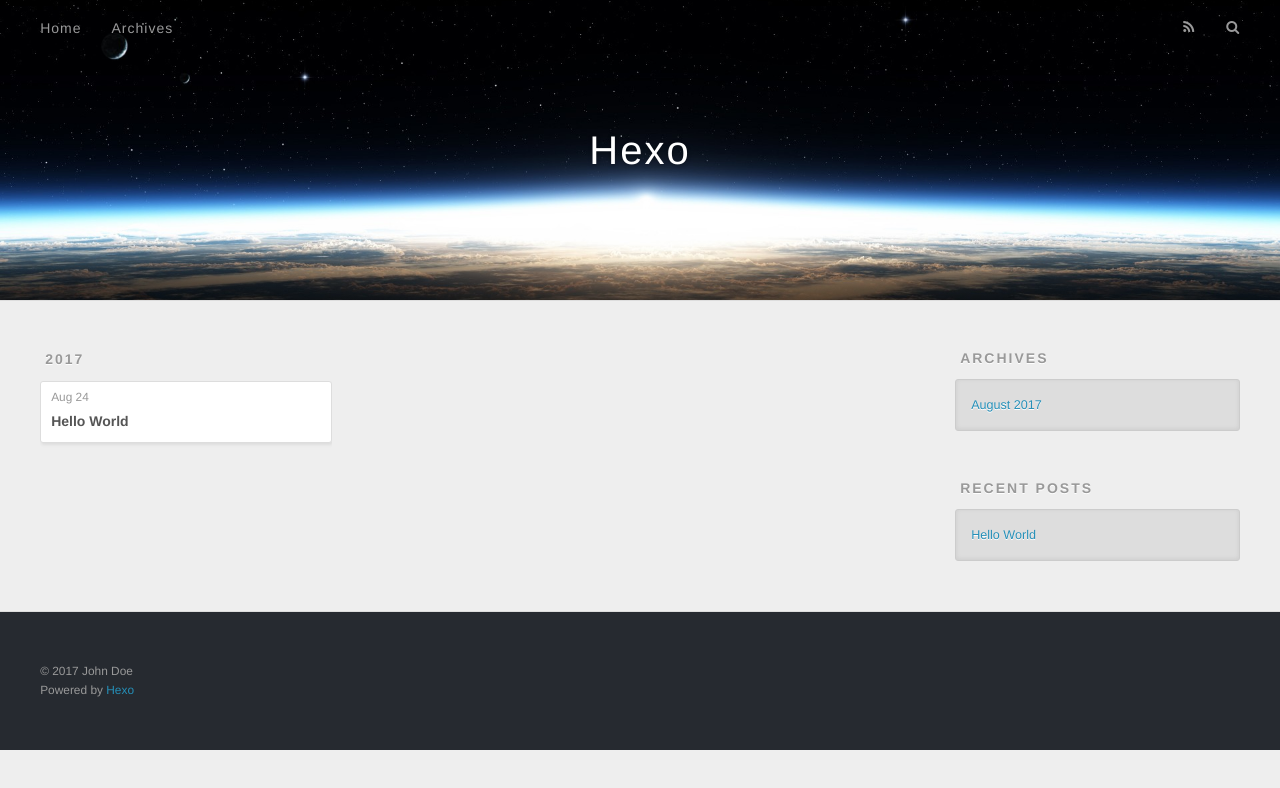
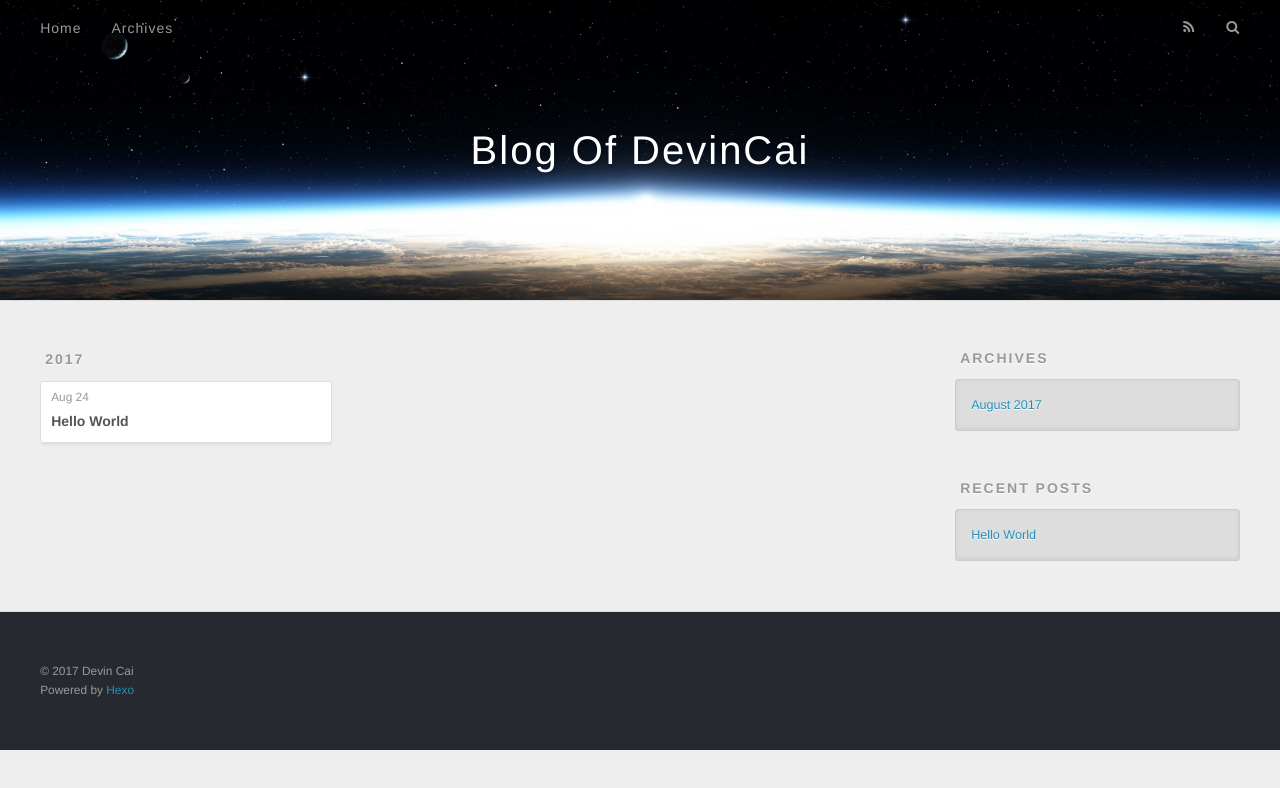
Before and after one commit to caixide/caixide.github.io, a plain HTML site: page archives/2017/08/index.html in a window 1280 px wide. Drawn offline with nearby package versions, Linux system fonts and the light colour scheme.

Commit message:
Site updated: 2017-08-25 04:10:29

```diff
--- a/archives/2017/08/index.html
+++ b/archives/2017/08/index.html
@@ -3,16 +3,19 @@
 <head>
   <meta charset="utf-8">
 
-  <title>Archives: 2017/8 | Hexo</title>
+  <title>Archives: 2017/8 | Blog Of DevinCai</title>
   <meta name="viewport" content="width=device-width, initial-scale=1, maximum-scale=1">
-  <meta property="og:type" content="website">
-<meta property="og:title" content="Hexo">
+  <meta name="description" content="Only you can control your future.">
+<meta property="og:type" content="website">
+<meta property="og:title" content="Blog Of DevinCai">
 <meta property="og:url" content="caixide.github.io/archives/2017/08/index.html">
-<meta property="og:site_name" content="Hexo">
+<meta property="og:site_name" content="Blog Of DevinCai">
+<meta property="og:description" content="Only you can control your future.">
 <meta name="twitter:card" content="summary">
-<meta name="twitter:title" content="Hexo">
+<meta name="twitter:title" content="Blog Of DevinCai">
+<meta name="twitter:description" content="Only you can control your future.">
 
-    <link rel="alternate" href="/atom.xml" title="Hexo" type="application/atom+xml">
+    <link rel="alternate" href="/atom.xml" title="Blog Of DevinCai" type="application/atom+xml">
 
 
     <link rel="icon" href="/favicon.png">
@@ -33,7 +36,7 @@
   <div id="header-outer" class="outer">
     <div id="header-title" class="inner">
       <h1 id="logo-wrap">
-        <a href="/" id="logo">Hexo</a>
+        <a href="/" id="logo">Blog Of DevinCai</a>
       </h1>
 
     </div>
@@ -137,7 +140,7 @@
 
   <div class="outer">
     <div id="footer-info" class="inner">
-      &copy; 2017 John Doe<br>
+      &copy; 2017 Devin Cai<br>
       Powered by <a href="http://hexo.io/" target="_blank">Hexo</a>
     </div>
   </div>
```
Also changed, not shown: 2017/08/24/hello-world/index.html (+6 -6 lines), archives/2017/index.html (+11 -8 lines), archives/index.html (+11 -8 lines), index.html (+12 -9 lines).
